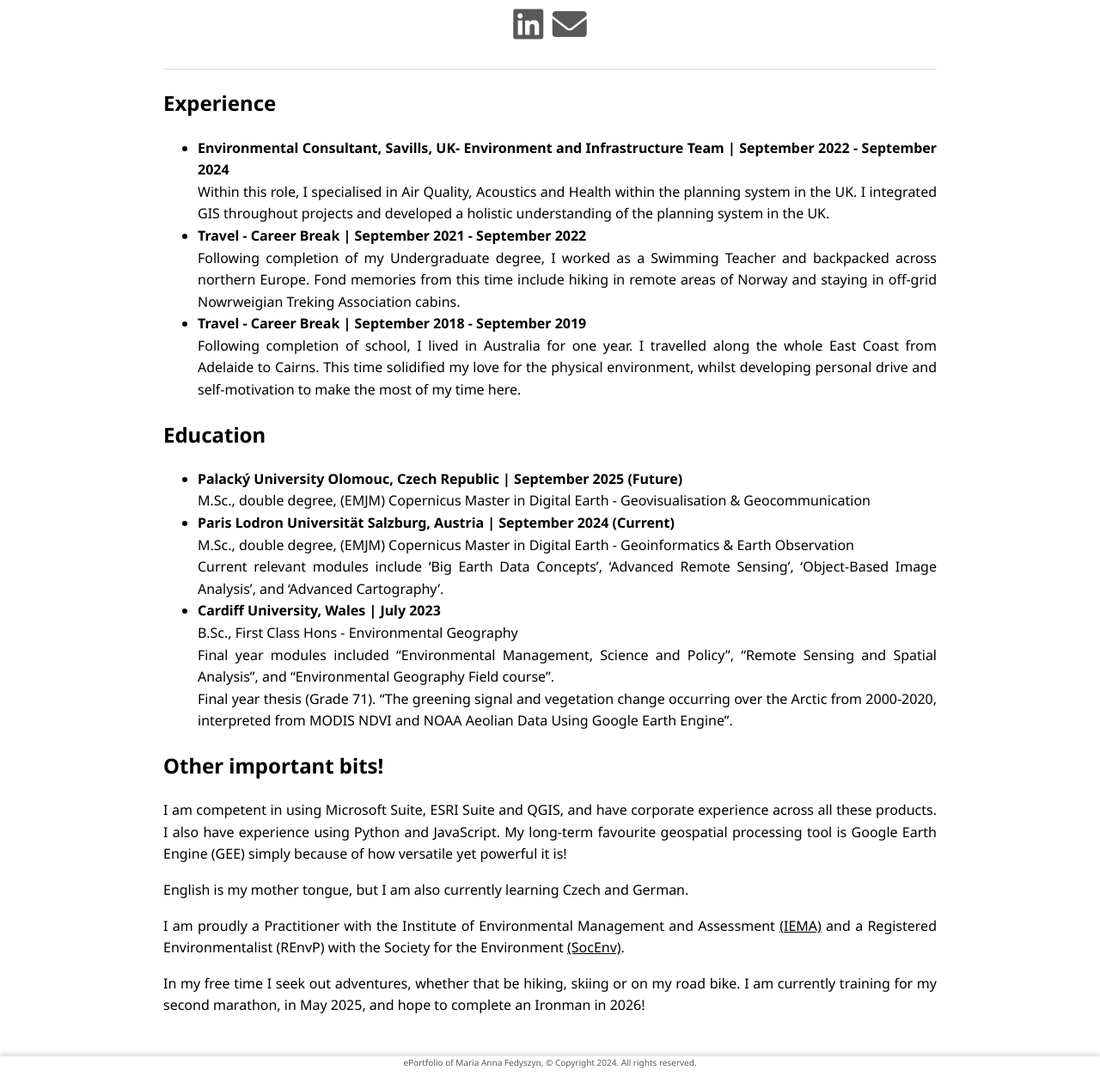
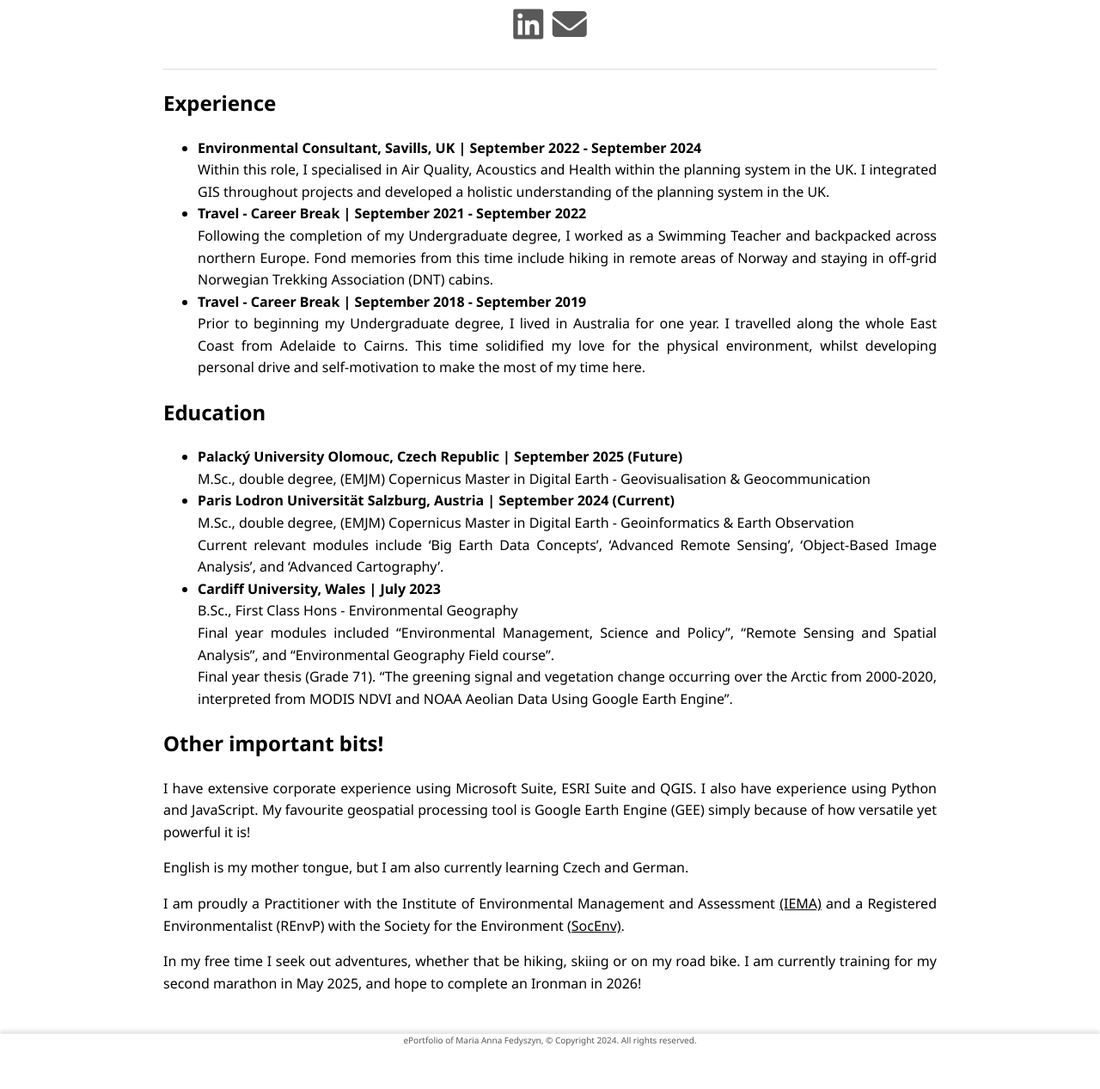
Before and after one commit to maria-anna-gis/maria-anna-gis.github.io, a Jekyll site: the page built from index.md, in a window 1280 px wide and 1400 px high, scrolled down 702 px, cut to the strip 133-1400 px from the top of the window. Shown: the whole strip at 86% size. Built offline with Jekyll 4.4.1, drawn with Linux system fonts in a browser that asks for light colours; after the commit the page ends 2076 px from its top, so only the background shows below that.

Commit message:
Update index.md

```diff
--- a/index.md
+++ b/index.md
@@ -41,16 +41,16 @@ title: About
 <h2>Experience</h2>
 <ul>
     <li>
-        <strong>Environmental Consultant, Savills, UK- Environment and Infrastructure Team | September 2022 - September 2024 </strong>
+        <strong>Environmental Consultant, Savills, UK | September 2022 - September 2024 </strong>
         <br>Within this role, I specialised in Air Quality, Acoustics and Health within the planning system in the UK. I integrated GIS throughout projects and developed a holistic understanding of the planning system in the UK.
     </li>
     <li>
          <strong>Travel - Career Break | September 2021 - September 2022 </strong>
-         <br>Following completion of my Undergraduate degree, I worked as a Swimming Teacher and backpacked across northern Europe. Fond memories from this time include hiking in remote areas of Norway and staying in off-grid Nowrweigian Treking Association cabins.
+         <br>Following the completion of my Undergraduate degree, I worked as a Swimming Teacher and backpacked across northern Europe. Fond memories from this time include hiking in remote areas of Norway and staying in off-grid Norwegian Trekking Association (DNT) cabins.
     </li>
      <li>
         <strong>Travel - Career Break | September 2018 - September 2019 </strong>
-        <br>Following completion of school, I lived in Australia for one year. I travelled along the whole East Coast from Adelaide to Cairns. This time solidified my love for the physical environment, whilst developing personal drive and self-motivation to make the most of my time here.
+        <br>Prior to beginning my Undergraduate degree, I lived in Australia for one year. I travelled along the whole East Coast from Adelaide to Cairns. This time solidified my love for the physical environment, whilst developing personal drive and self-motivation to make the most of my time here.
   </li>
 </ul>
 
@@ -75,7 +75,7 @@ title: About
 
 <h2>Other important bits!</h2>
 
-<p>I am competent in using Microsoft Suite, ESRI Suite and QGIS, and have corporate experience across all these products. I also have experience using Python and JavaScript. My long-term favourite geospatial processing tool is Google Earth Engine (GEE) simply because of how versatile yet powerful it is! </p>
+<p>I have extensive corporate experience using Microsoft Suite, ESRI Suite and QGIS. I also have experience using Python and JavaScript. My favourite geospatial processing tool is Google Earth Engine (GEE) simply because of how versatile yet powerful it is! </p>
 <p> English is my mother tongue, but I am also currently learning Czech and German. </p>
 <p> I am proudly a Practitioner with the Institute of Environmental Management and Assessment <a href="https://www.iema.net/" rel="external nofollow noopener" target="_blank">(IEMA)</a> and a Registered Environmentalist (REnvP) with the Society for the Environment <a href="https://socenv.org.uk/" rel="external nofollow noopener" target="_blank">(SocEnv)</a>.  </p>
-<p> In my free time I seek out adventures, whether that be hiking, skiing or on my road bike. I am currently training for my second marathon, in May 2025, and hope to complete an Ironman in 2026!  </p>
+<p> In my free time I seek out adventures, whether that be hiking, skiing or on my road bike. I am currently training for my second marathon in May 2025, and hope to complete an Ironman in 2026!  </p>
```
